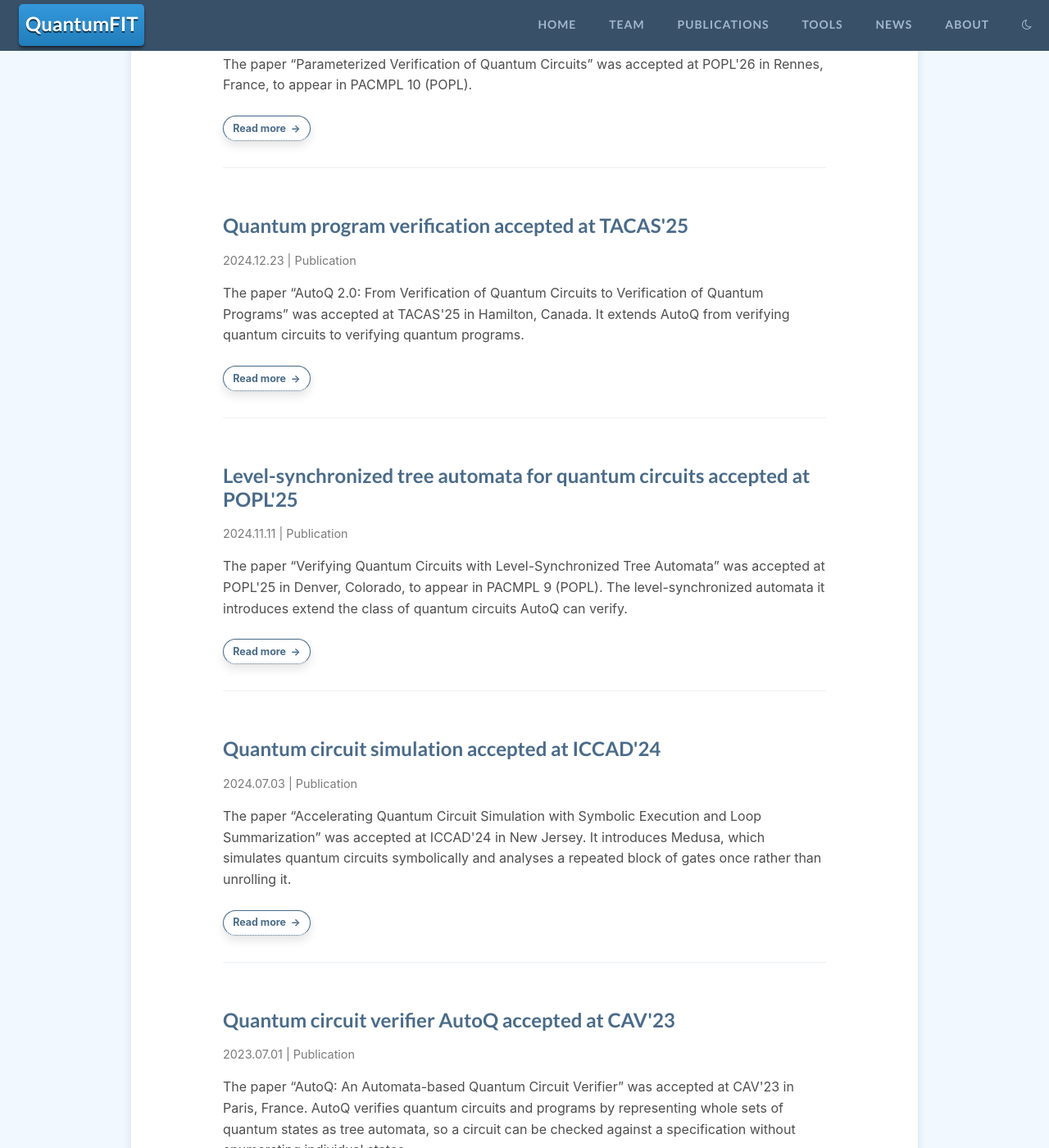
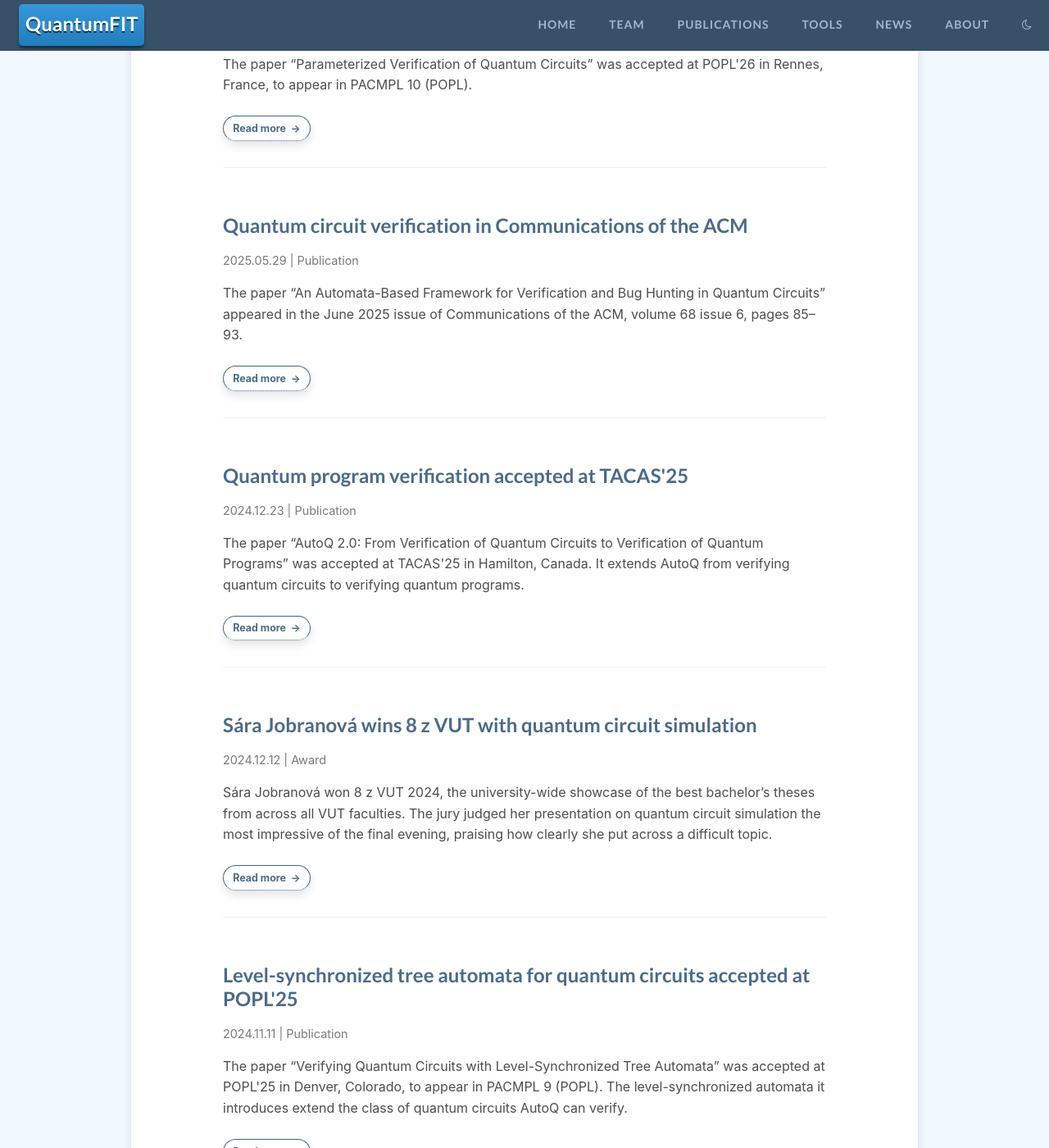
Before and after one commit to QuantumFIT/quantumfit.github.io, a Jekyll site: the page built from pages/news.md, in a window 1280 px wide and 1400 px high, scrolled down 389 px. Shown: the whole window at 82% size. Built offline with Jekyll 4.4.1, drawn with Linux system fonts in a browser that asks for light colours.

Commit message:
News: the CACM paper, and Sara's 8 z VUT win
Dated 2025-05-29 from Crossref, which reports published-online that day
for 10.1145/3725728, the vol 68 no 6 (June 2025) issue. Crossref rather
than the ACM page because that DOI answers 403 to non-browser clients,
as the other ACM ones here do. This is the CACM version of the PLDI'23
paper, so the page now follows one paper across three entries:
accepted, awarded, reprinted.

The 8 z VUT entry is dated 2024-12-12, which is when VUT published its
report -- the article states no date for the final evening itself, the
same limitation the PLDI'23 award entry has. Everything in the
description comes from that article: that she won, that the jury judged
her performance the most impressive and praised how clearly she conveyed
a difficult topic, that her thesis is on quantum circuit simulation, and
what 8 z VUT is. The placings of the other finalists are left out.

The link is Czech only; the .en URL serves the same page with lang="cs",
so there is no English version to point at.

Co-Authored-By: Claude Opus 5 <noreply@anthropic.com>
Claude-Session: https://claude.ai/code/session_01Qgr3EHNtzr13mi5YBFazva

```diff
--- a/_data/news.yml
+++ b/_data/news.yml
@@ -2,6 +2,13 @@
   date: 2025-11-10
   description: "The paper “Parameterized Verification of Quantum Circuits” was accepted at POPL'26 in Rennes, France, to appear in PACMPL 10 (POPL)."
   url: "https://doi.org/10.1145/3776712"
+  image:
+  category: publication
+
+- title: "Quantum circuit verification in Communications of the ACM"
+  date: 2025-05-29
+  description: "The paper “An Automata-Based Framework for Verification and Bug Hunting in Quantum Circuits” appeared in the June 2025 issue of Communications of the ACM, volume 68 issue 6, pages 85–93."
+  url: "https://doi.org/10.1145/3725728"
   image:
   category: publication
 
@@ -11,6 +18,13 @@
   url: "https://doi.org/10.1007/978-3-031-90660-2_5"
   image:
   category: publication
+
+- title: "Sára Jobranová wins 8 z VUT with quantum circuit simulation"
+  date: 2024-12-12
+  description: "Sára Jobranová won 8 z VUT 2024, the university-wide showcase of the best bachelor’s theses from across all VUT faculties. The jury judged her presentation on quantum circuit simulation the most impressive of the final evening, praising how clearly she put across a difficult topic."
+  url: "https://www.vut.cz/vut/aktuality-f19528/prehlidka-8-z-vut-patrila-kvantovym-pocitacum-robotice-a-designu-osvetleni-d270966"
+  image:
+  category: award
 
 - title: "Level-synchronized tree automata for quantum circuits accepted at POPL'25"
   date: 2024-11-11
```
